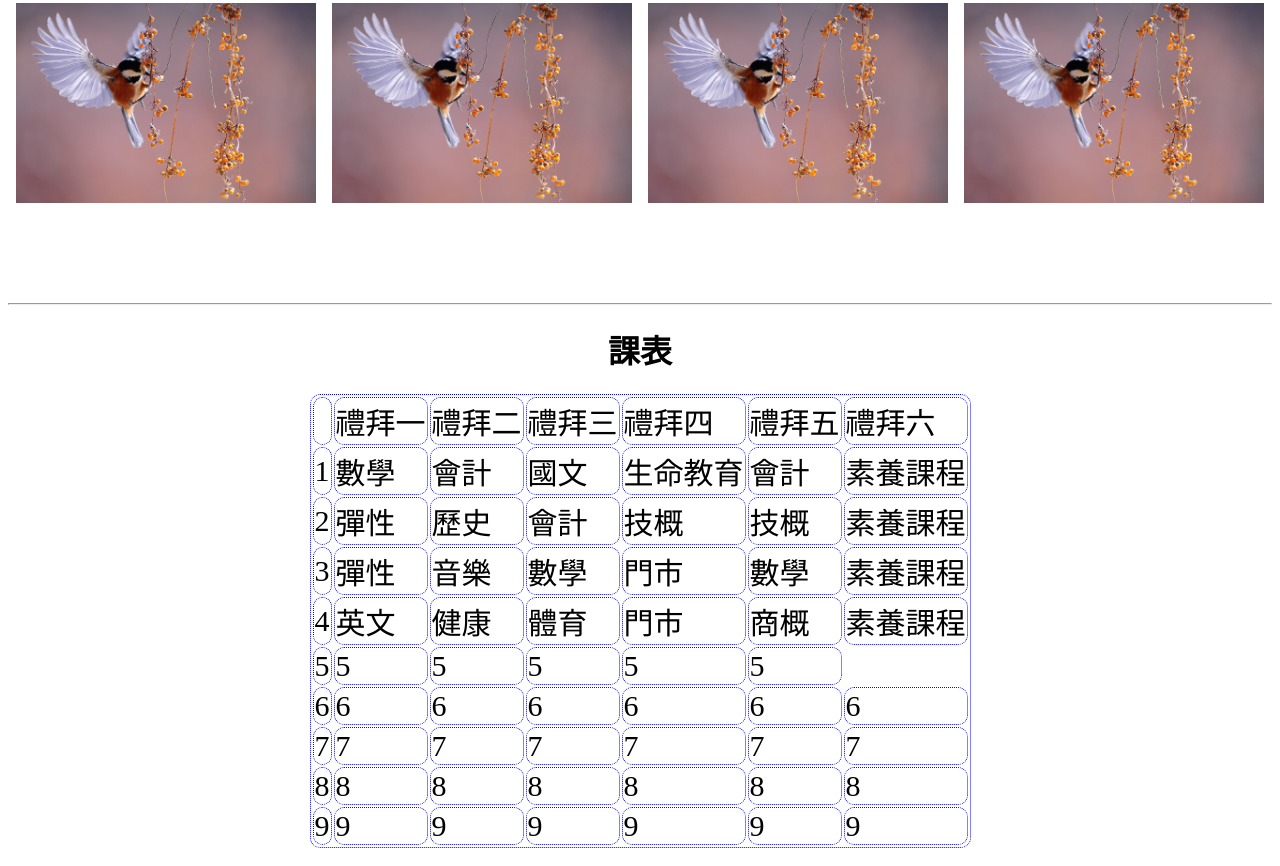
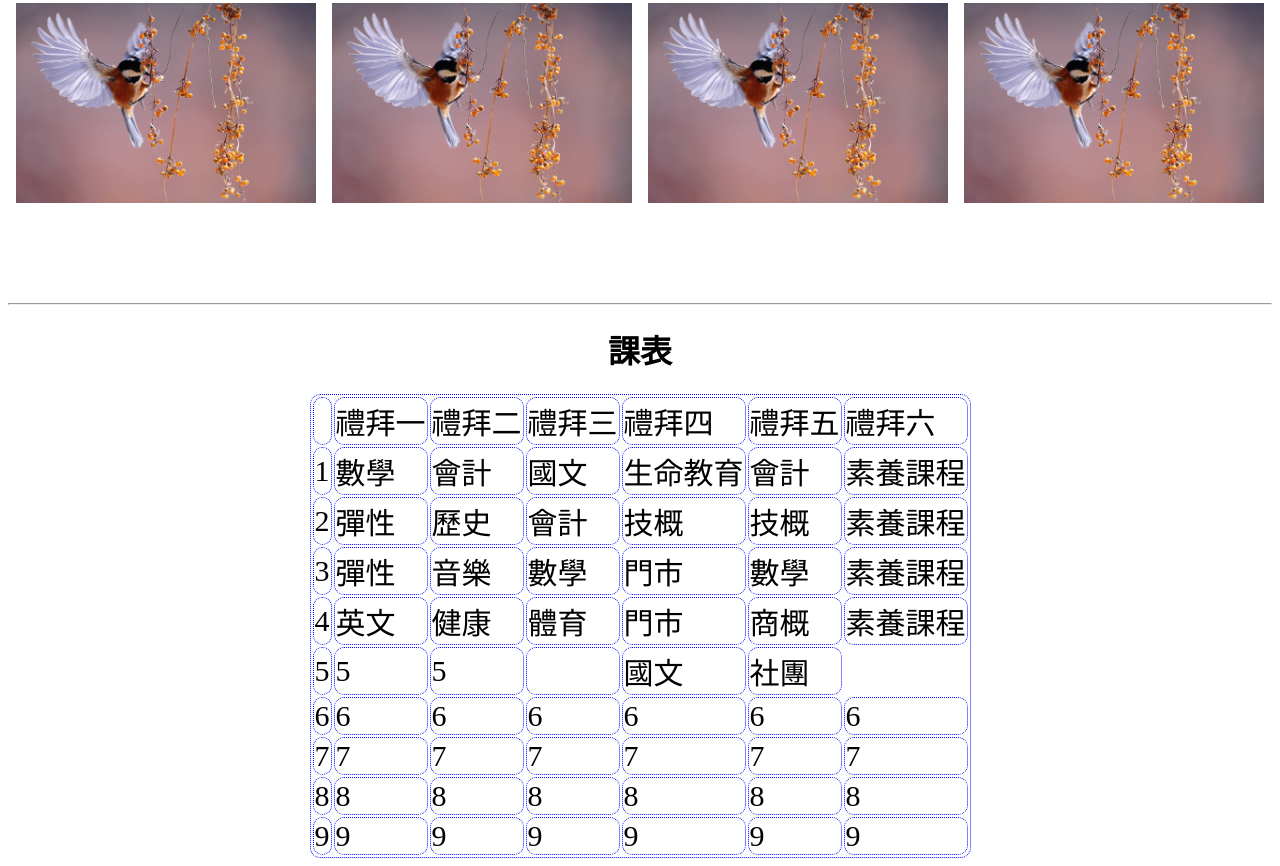
Before and after one commit to pluto734/20211211-, a plain HTML site: page index.html in a window 1280 px wide. Shown: the part 1684-2550 px from the top of the page. Drawn offline with Linux system fonts and the light colour scheme.

Commit message:
Update index.html

```diff
--- a/index.html
+++ b/index.html
@@ -124,9 +124,9 @@
                 <td>5</td>
                 <td>5</td>
                 <td>5</td>
-                <td>5</td>
-                <td>5</td>
-                <td>5</td>
+                <td></td>
+                <td>國文</td>
+                <td>社團</td>
 
 
             </tr>
```
